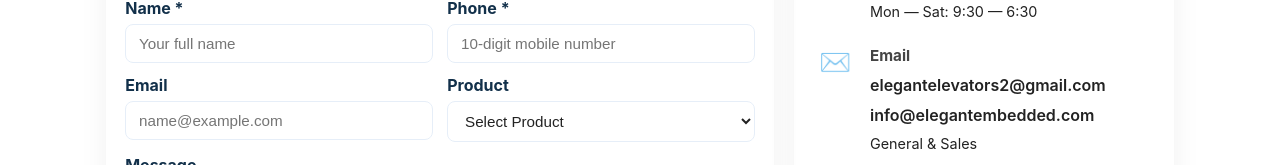
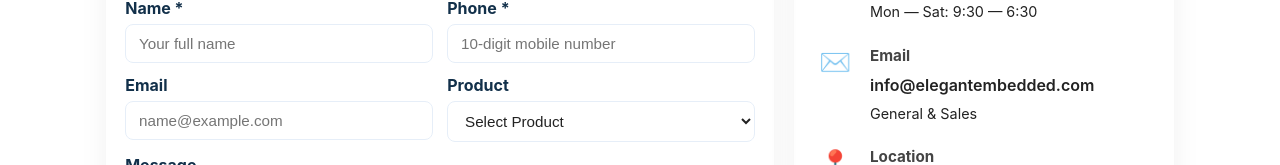
Before and after one commit to kirankumar3117/elegant-elevators, a Vue app: page /contact in a window 1280 px wide. Shown: the part 289-454 px from the top of the page. Built offline with nearby package versions, Linux system fonts and the light colour scheme.

Commit message:
changes done

```diff
--- a/src/pages/ContactUs.vue
+++ b/src/pages/ContactUs.vue
@@ -112,12 +112,12 @@
             <div class="icon" aria-hidden>✉️</div>
             <div>
               <div class="label">Email</div>
-              <a
+              <!-- <a
                 class="value"
                 :href="`mailto:${email}`"
                 style="margin-top: 10px"
                 >{{ email }}</a
-              >
+              > -->
 
               <a
                 class="value"
```
